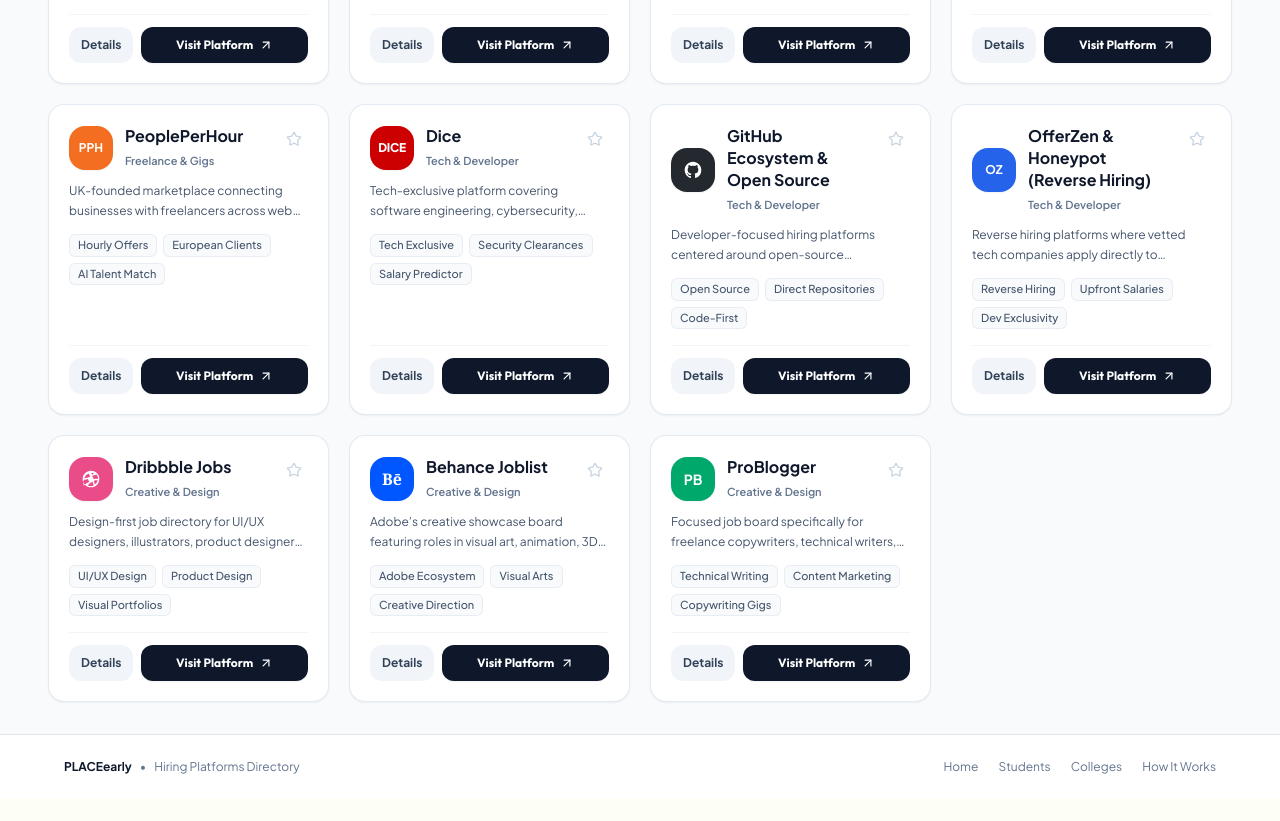
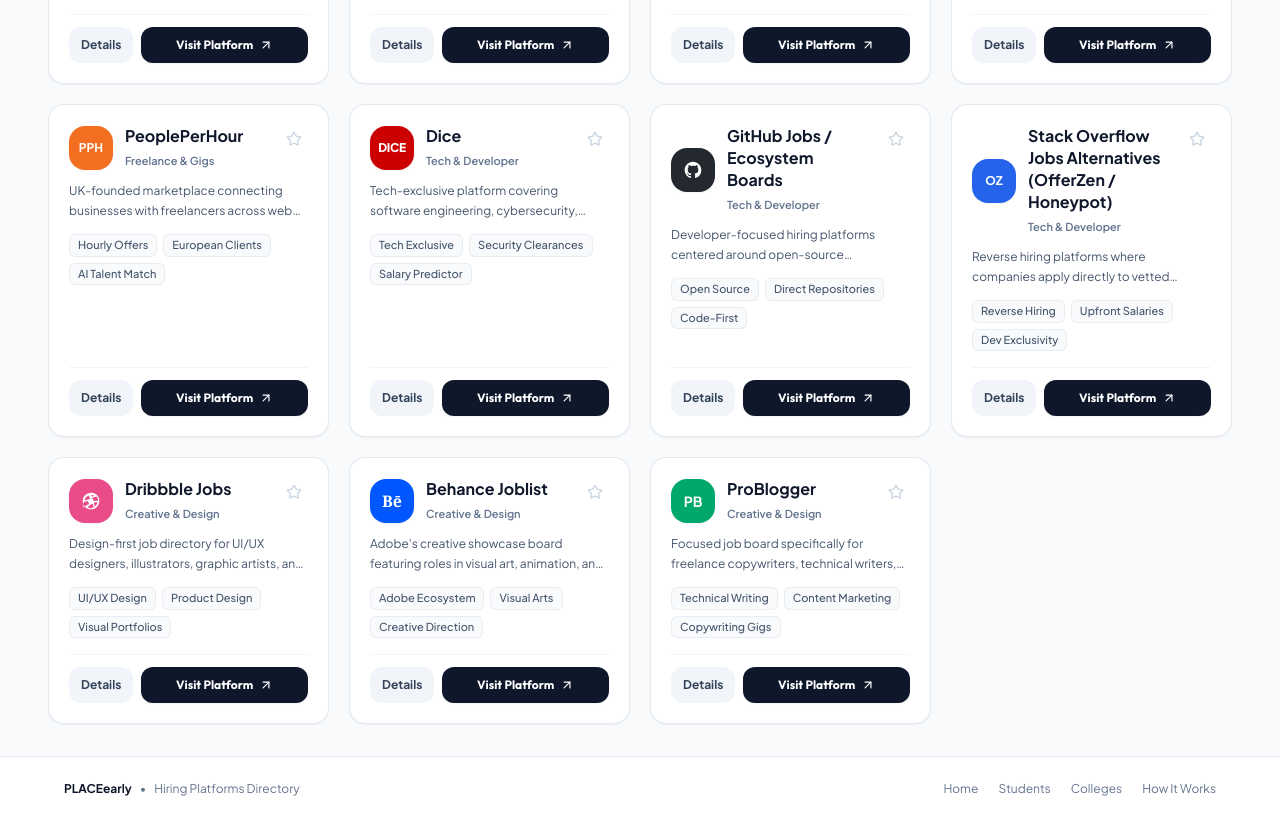
Before and after one commit to sandeep-kumar-270904/campus_placement, a React (Vite) app in the folder client/: page /job-platforms in a window 1280 px wide. Shown: the part 4040-4861 px from the top of the page. Before the commit the page ends 4839 px from the top, so only its background shows below. Built offline with nearby package versions, Linux system fonts and the light colour scheme.

Commit message:
style(job-platforms): align GitHub, OfferZen/Honeypot, Dribbble, and Behance titles and descriptions with reference

```diff
--- a/client/src/data/jobPlatformsData.js
+++ b/client/src/data/jobPlatformsData.js
@@ -1117,7 +1117,7 @@
   },
   {
     id: 'github-ecosystem',
-    name: 'GitHub Ecosystem & Open Source',
+    name: 'GitHub Jobs / Ecosystem Boards',
     category: 'Tech & Developer',
     tagline: 'Developer-focused hiring platforms centered around open-source contributions and code repositories.',
     url: 'https://github.com/topics/job-search',
@@ -1138,9 +1138,9 @@
   },
   {
     id: 'offerzen-honeypot',
-    name: 'OfferZen & Honeypot (Reverse Hiring)',
+    name: 'Stack Overflow Jobs Alternatives (OfferZen / Honeypot)',
     category: 'Tech & Developer',
-    tagline: 'Reverse hiring platforms where vetted tech companies apply directly to developers with upfront offers.',
+    tagline: 'Reverse hiring platforms where companies apply directly to vetted software developers.',
     url: 'https://www.offerzen.com/',
     color: '#2563EB',
     tags: ['Reverse Hiring', 'Upfront Salaries', 'Dev Exclusivity'],
@@ -1161,7 +1161,7 @@
     id: 'dribbble-jobs',
     name: 'Dribbble Jobs',
     category: 'Creative & Design',
-    tagline: 'Design-first job directory for UI/UX designers, illustrators, product designers, and brand strategists.',
+    tagline: 'Design-first job directory for UI/UX designers, illustrators, graphic artists, and brand strategists.',
     url: 'https://dribbble.com/jobs',
     color: '#EA4C89',
     tags: ['UI/UX Design', 'Product Design', 'Visual Portfolios'],
@@ -1182,7 +1182,7 @@
     id: 'behance-jobs',
     name: 'Behance Joblist',
     category: 'Creative & Design',
-    tagline: 'Adobe’s creative showcase board featuring roles in visual art, animation, 3D, and digital media.',
+    tagline: "Adobe's creative showcase board featuring roles in visual art, animation, and digital media.",
     url: 'https://www.behance.net/joblist',
     color: '#0057FF',
     tags: ['Adobe Ecosystem', 'Visual Arts', 'Creative Direction'],
```
